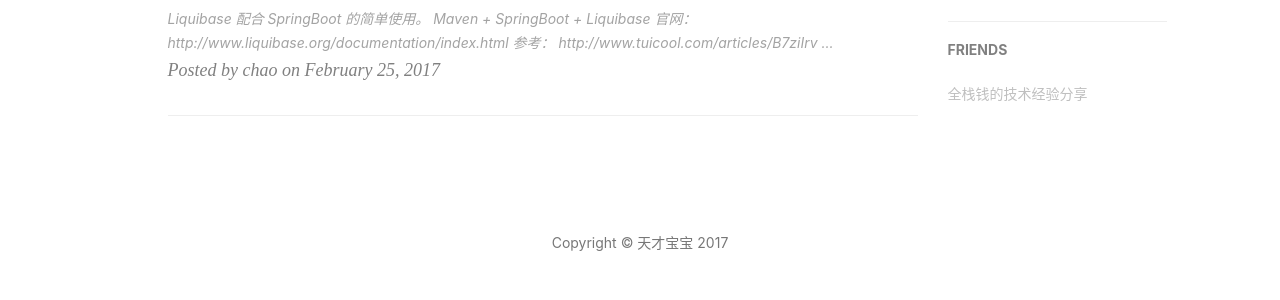
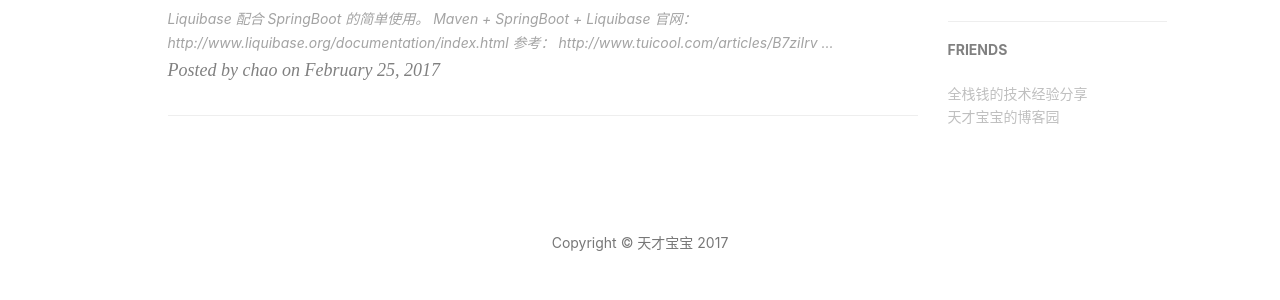
Before and after one commit to wanlp10/wuchao.github.io, a Jekyll site: the page built from index.html, in a window 1280 px wide. Shown: the part 661-961 px from the top of the page. Built offline with Jekyll 4.4.1, drawn with Linux system fonts in a browser that asks for light colours; nearby versions of some CDN libraries; the list of posts is cut into pages by our own code; comment, search, counter and statistics services are not loaded.

```diff
--- a/_config.yml
+++ b/_config.yml
@@ -92,5 +92,9 @@ friends: [
     {
         title: "全栈钱的技术经验分享",
         href: "http://qianhongxin.github.io"
+    },
+    {
+        title: "天才宝宝的博客园",
+        href: "https://www.cnblogs.com/wu-chao"
     }
 ]
```
